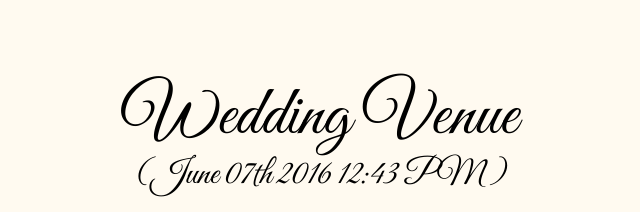
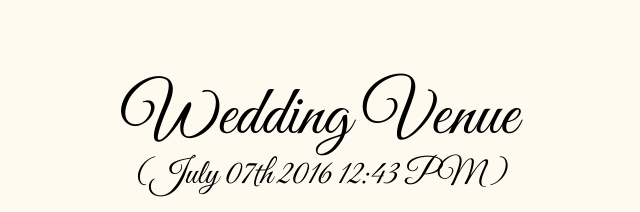
Before and after one commit to vishwapooja/vishwas-kharate.github.io, a plain HTML site: page index.html in a window 1280 px wide. Shown: the part 2053-2265 px from the top of the page, 320-960 px from the left. Drawn offline with nearby package versions, Linux system fonts and the light colour scheme.

Commit message:
date change

```diff
--- a/index.html
+++ b/index.html
@@ -120,7 +120,7 @@
       <div class="col-md-3 text-center "></div>
         <div class="col-md-6 text-center ">
           <h2 class="animated" data-animation="fadeIn" data-animation-delay="100">Wedding Venue</h2>
-          <h4 class="animated" data-animation="fadeIn" data-animation-delay="100">(June 07th 2016 12:43 PM )</h4>
+          <h4 class="animated" data-animation="fadeIn" data-animation-delay="100">(July 07th 2016 12:43 PM )</h4>
           <div class="devider_main"><img src="img/devider-gray.jpg" alt=""></div>
           <p class="big-text animated" data-animation="fadeIn" data-animation-delay="100">'Hotel Daulat'</p>
           <p class="big-text animated" data-animation="fadeIn" data-animation-delay="100">
```
